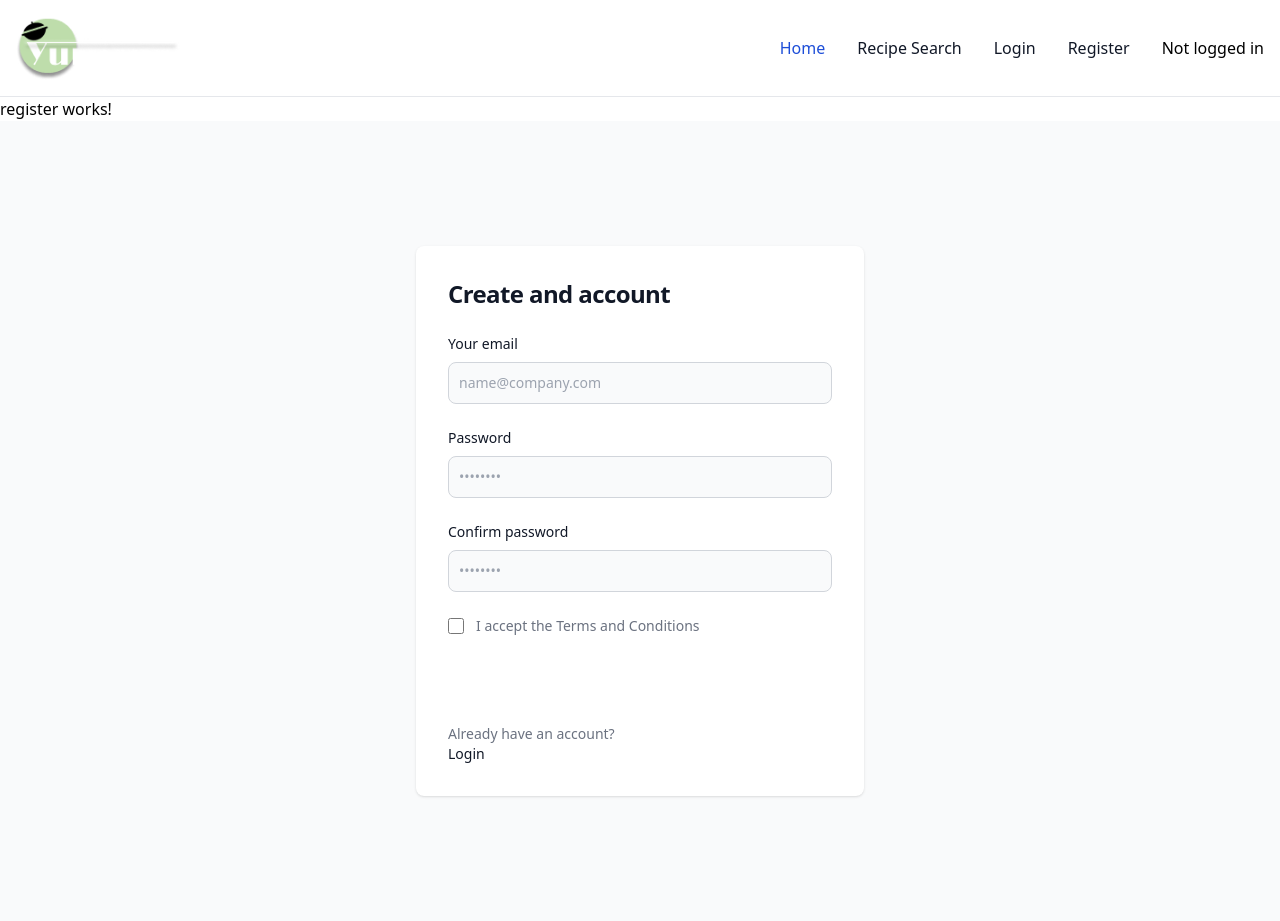
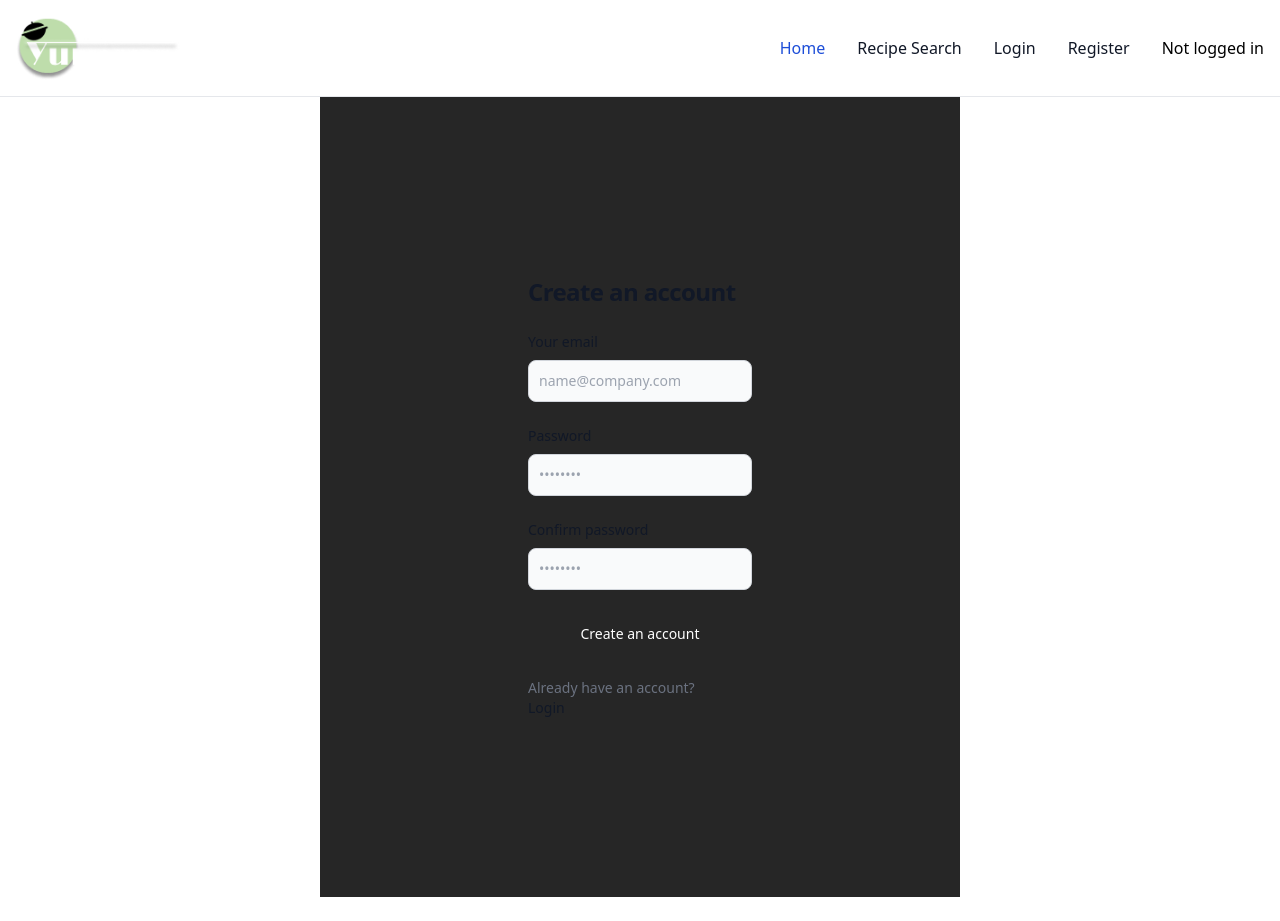
Before and after one commit to chas-academy/u06-fullstack-recipe-app-Chali96, an Angular app in the folder angular-frontend/: page /register in a window 1280 px wide. After the commit the page ends 897 px from the top, so only its background shows below. Built offline with nearby package versions, Linux system fonts and the light colour scheme.

Commit message:
register html done

```diff
--- a/angular-frontend/src/app/pages/register/register.component.html
+++ b/angular-frontend/src/app/pages/register/register.component.html
@@ -1,33 +1,23 @@
-<p>register works!</p>
-<section class="bg-gray-50">
+<section class="h-screen bg-neutral-800 w-1/2 m-auto">
     <div class="flex flex-col items-center justify-center px-6 py-8 mx-auto md:h-screen lg:py-0">
-        <div class="w-full bg-white rounded-lg shadow dark:border md:mt-0 sm:max-w-md xl:p-0 dark:bg-gray-800 dark:border-gray-700">
             <div class="p-6 space-y-4 md:space-y-6 sm:p-8">
                 <h1 class="text-xl font-bold leading-tight tracking-tight text-gray-900 md:text-2xl dark:text-white">
-                    Create and account
+                    Create an account
                 </h1>
                 <form class="space-y-4 md:space-y-6" action="#">
                     <div>
                         <label for="email" class="block mb-2 text-sm font-medium text-gray-900 dark:text-white">Your email</label>
-                        <input type="email" name="email" id="email" class="bg-gray-50 border border-gray-300 text-gray-900 sm:text-sm rounded-lg focus:ring-primary-600 focus:border-primary-600 block w-full p-2.5 dark:bg-gray-700 dark:border-gray-600 dark:placeholder-gray-400 dark:text-white dark:focus:ring-blue-500 dark:focus:border-blue-500" placeholder="name@company.com" required="">
+                        <input type="email" name="email" id="email" class="bg-gray-50 border border-gray-300 text-gray-900 sm:text-sm rounded-lg focus:ring-primary-600 focus:border-primary-600 block w-full p-2.5 dark:bg-white dark:border-gray-600 dark:placeholder-gray-400 dark:text-white dark:focus:ring-blue-500 dark:focus:border-blue-500" placeholder="name@company.com" required="">
                     </div>
                     <div>
                         <label for="password" class="block mb-2 text-sm font-medium text-gray-900 dark:text-white">Password</label>
-                        <input type="password" name="password" id="password" placeholder="••••••••" class="bg-gray-50 border border-gray-300 text-gray-900 sm:text-sm rounded-lg focus:ring-primary-600 focus:border-primary-600 block w-full p-2.5 dark:bg-gray-700 dark:border-gray-600 dark:placeholder-gray-400 dark:text-white dark:focus:ring-blue-500 dark:focus:border-blue-500" required="">
+                        <input type="password" name="password" id="password" placeholder="••••••••" class="bg-gray-50 border border-gray-300 text-gray-900 sm:text-sm rounded-lg focus:ring-primary-600 focus:border-primary-600 block w-full p-2.5 dark:bg-white dark:border-gray-600 dark:placeholder-gray-400 dark:text-white dark:focus:ring-blue-500 dark:focus:border-blue-500" required="">
                     </div>
                     <div>
                         <label for="confirm-password" class="block mb-2 text-sm font-medium text-gray-900 dark:text-white">Confirm password</label>
-                        <input type="confirm-password" name="confirm-password" id="confirm-password" placeholder="••••••••" class="bg-gray-50 border border-gray-300 text-gray-900 sm:text-sm rounded-lg focus:ring-primary-600 focus:border-primary-600 block w-full p-2.5 dark:bg-gray-700 dark:border-gray-600 dark:placeholder-gray-400 dark:text-white dark:focus:ring-blue-500 dark:focus:border-blue-500" required="">
+                        <input type="confirm-password" name="confirm-password" id="confirm-password" placeholder="••••••••" class="bg-gray-50 border border-gray-300 text-gray-900 sm:text-sm rounded-lg focus:ring-primary-600 focus:border-primary-600 block w-full p-2.5 dark:bg-white dark:border-gray-600 dark:placeholder-gray-400 dark:text-white dark:focus:ring-blue-500 dark:focus:border-blue-500" required="">
                     </div>
-                    <div class="flex items-start">
-                        <div class="flex items-center h-5">
-                          <input id="terms" aria-describedby="terms" type="checkbox" class="w-4 h-4 border border-gray-300 rounded bg-gray-50 focus:ring-3 focus:ring-primary-300 dark:bg-gray-700 dark:border-gray-600 dark:focus:ring-primary-600 dark:ring-offset-gray-800" required="">
-                        </div>
-                        <div class="ml-3 text-sm">
-                          <label for="terms" class="font-light text-gray-500 dark:text-gray-300">I accept the <a class="font-medium text-primary-600 hover:underline dark:text-primary-500" href="#">Terms and Conditions</a></label>
-                        </div>
-                    </div>
-                    <button type="submit" class="w-full text-white bg-primary-600 hover:bg-primary-700 focus:ring-4 focus:outline-none focus:ring-primary-300 font-medium rounded-lg text-sm px-5 py-2.5 text-center dark:bg-primary-600 dark:hover:bg-primary-700 dark:focus:ring-primary-800">Create an account</button>
+                    <button type="submit" class="w-full text-white bg-primary-600 hover:bg-primary-700 focus:ring-4 focus:outline-none focus:ring-primary-300 font-medium rounded-lg text-sm px-5 py-2.5 text-center dark:bg-blue-700 dark:hover:bg-blue-900 dark:focus:ring-primary-800">Create an account</button>
                     <p class="text-sm font-light text-gray-500 dark:text-gray-400">
                         Already have an account?
                         <a href="/login" class="block py-2 px-3 text-gray-900 rounded hover:bg-gray-100 md:hover:bg-transparent md:border-0 md:hover:text-blue-700 md:p-0 dark:text-white md:dark:hover:text-green-400 dark:hover:bg-gray-700 dark:hover:text-white md:dark:hover:bg-transparent"    routerLink="/login"
@@ -37,6 +27,5 @@
                         </p>
                 </form>
             </div>
-        </div>
     </div>
   </section>
```
